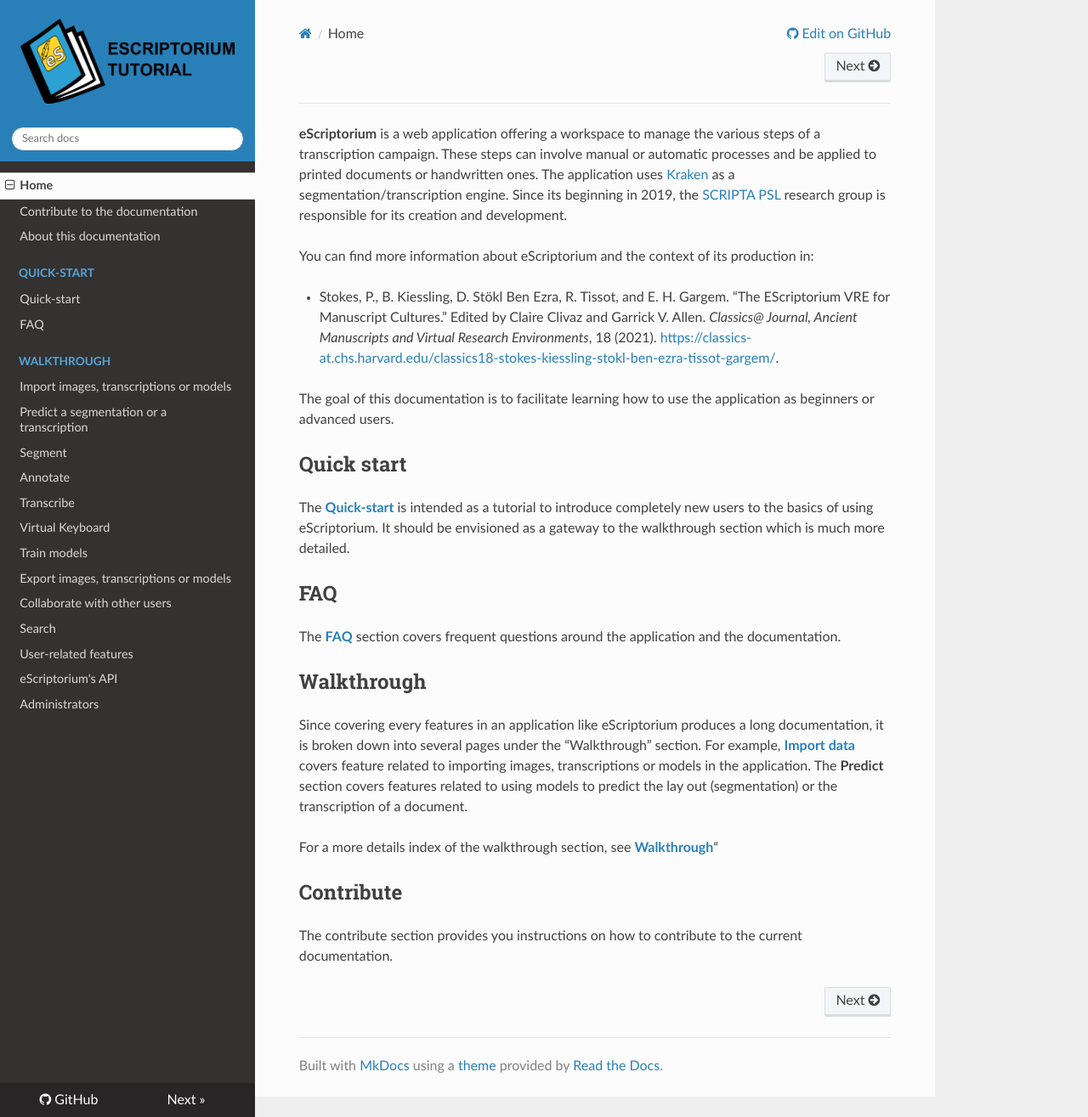
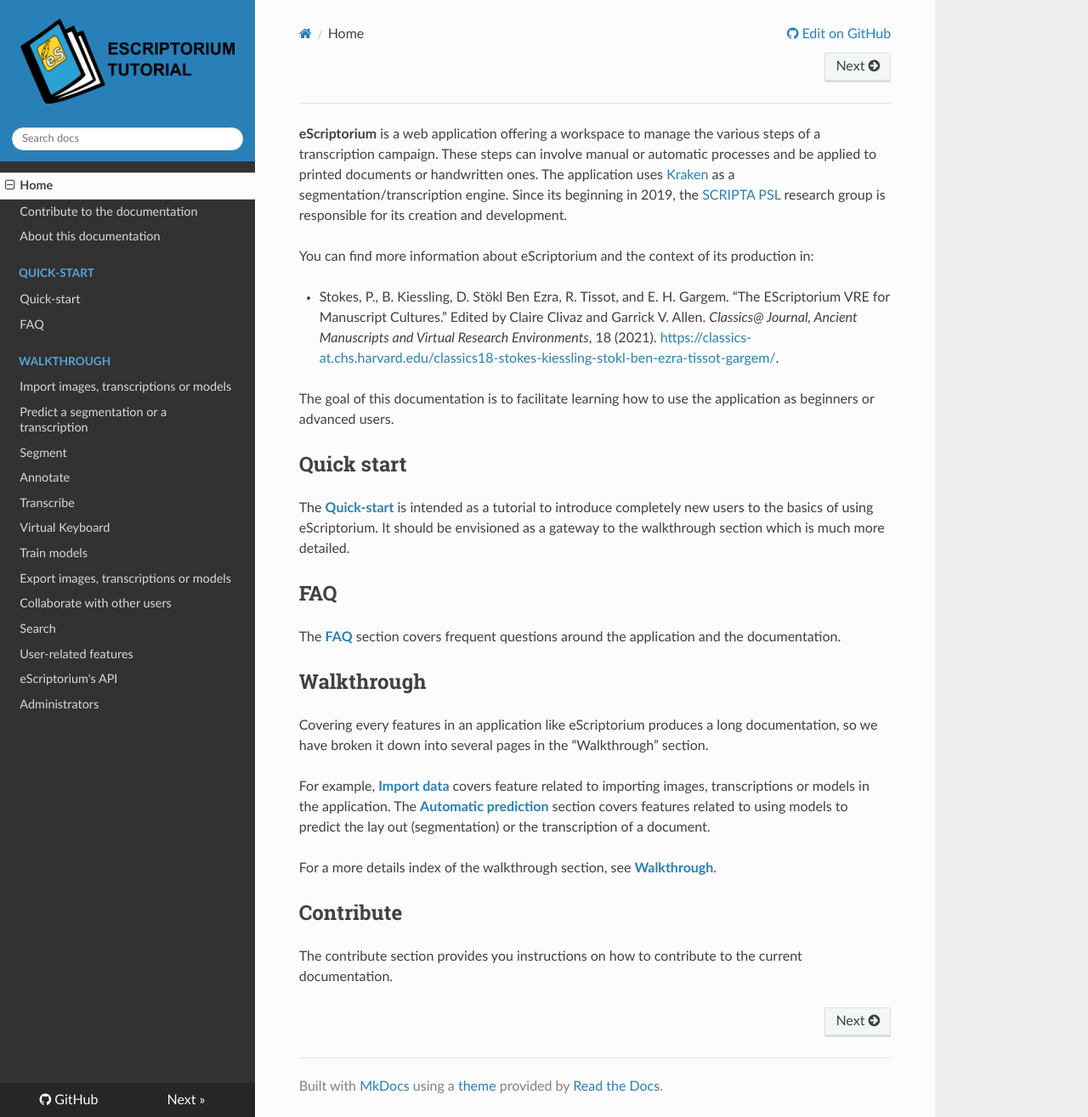
Before and after one commit to alix-tz/escriptorium-documentation, an MkDocs documentation site: the page built from docs/index.md, in a window 1280 px wide and 1315 px high. Shown: the whole window at 85% size. Built offline with MkDocs 1.6.1, drawn with Linux system fonts in a browser that asks for light colours; nearby versions of some CDN libraries.

Commit message:
fixing home page

```diff
--- a/docs/index.md
+++ b/docs/index.md
@@ -25,9 +25,11 @@
 
 ## Walkthrough
 
-Since covering every features in an application like eScriptorium produces a long documentation, it is broken down into several pages under the "Walkthrough" section. For example, [**Import data**](import.md) covers feature related to importing images, transcriptions or models in the application. The **Predict** section covers features related to using models to predict the lay out (segmentation) or the transcription of a document.
+Covering every features in an application like eScriptorium produces a long documentation, so we have broken it down into several pages in the "Walkthrough" section.
 
-For a more details index of the walkthrough section, see [**Walkthrough**](walkthrough.md)"
+For example, [**Import data**](import.md) covers feature related to importing images, transcriptions or models in the application. The [**Automatic prediction**](predict.md) section covers features related to using models to predict the lay out (segmentation) or the transcription of a document.
+
+For a more details index of the walkthrough section, see [**Walkthrough**](walkthrough.md).
 
 ## Contribute
 
```
